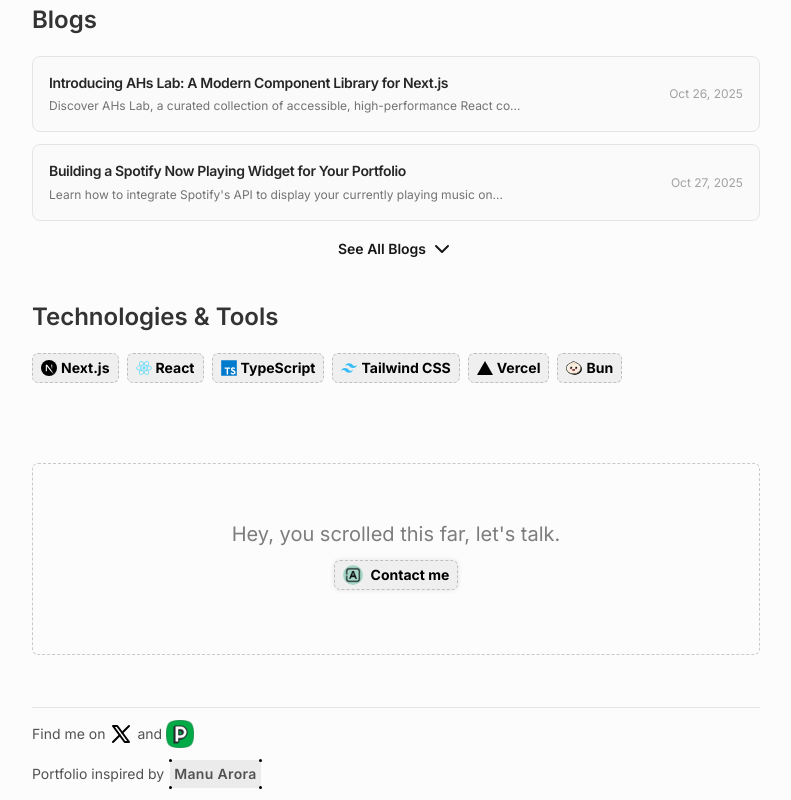
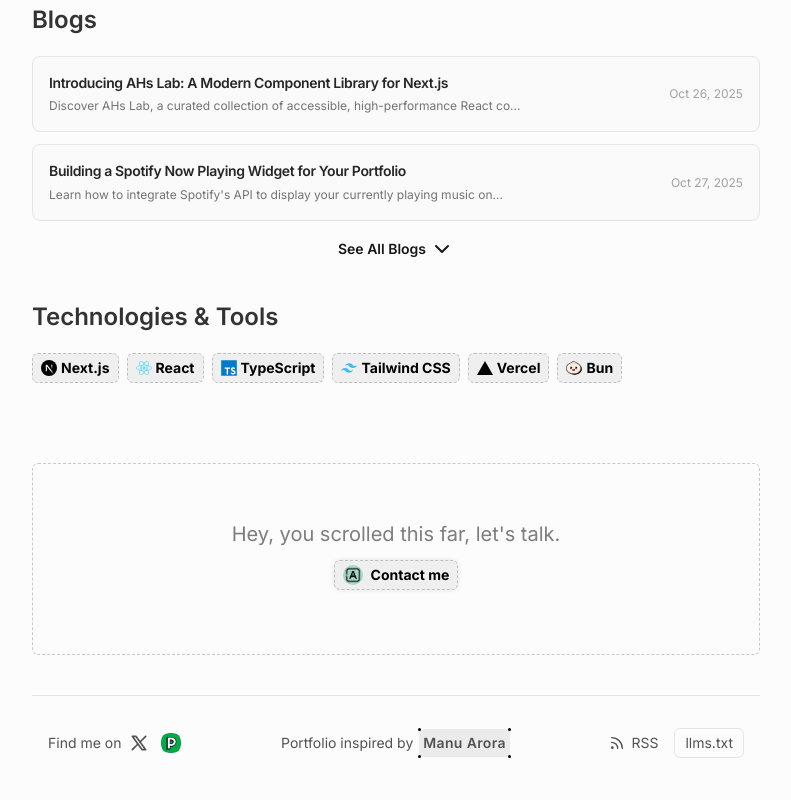
Before and after one commit to ahadsheikh1814/Ahs, a Next.js app: page / in a window 1280 px wide. Shown: the part 1633-2433 px from the top of the page, without its empty margins (244-1035 px from the left). Built offline with nearby package versions, Linux system fonts and the light colour scheme; no server answers.

Commit message:
feat(footer): enhance footer layout with social links and add RSS feed feat(llms): create llms.txt for project and author information

```diff
--- a/components/layout/Footer.tsx
+++ b/components/layout/Footer.tsx
@@ -1,41 +1,82 @@
-import { IconBrandX } from "@tabler/icons-react";
+import { IconBrandX, IconRss } from "@tabler/icons-react";
 import Image from "next/image";
 import React from "react";
 import HighLightText from "../elements/HighLightText";
 
 const Footer = () => {
   return (
-    <div className="relative mx-auto h-full w-full  py-3 text-sm">
-      <div className="flex w-full gap-1 items-center border-t border-neutral-200 py-3  dark:border-neutral-700">
-        <p className="text-neutral-600 dark:text-neutral-400">Find me on </p>
-        <div className="flex items-center justify-center gap-1">
-          <a href="https://x.com/AhadSheikh1814_">
-            <IconBrandX />
+    <footer className="relative mx-auto w-full border-t border-neutral-200 dark:border-neutral-800">
+      <div className="mx-auto max-w-7xl px-4 py-8">
+        <div className="flex flex-col gap-6 md:flex-row md:items-center md:justify-between">
+
+          {/* Left Section - Social Links */}
+          <div className="flex flex-wrap items-center gap-2 text-sm">
+            <span className="text-neutral-600 dark:text-neutral-400">
+              Find me on
+            </span>
+
+            <div className="flex items-center gap-3">
+              <a
+                href="https://x.com/AhadSheikh1814_"
+                className="text-neutral-600 transition-colors hover:text-neutral-900 dark:text-neutral-400 dark:hover:text-neutral-100"
+                aria-label="Twitter/X"
+              >
+                <IconBrandX className="h-5 w-5" />
               </a>
-          <span className="text-neutral-600 dark:text-neutral-400"> and </span>
+
               <a
                 href="https://peerlist.io/ahadsheikh"
-            className="block h-7 w-7 overflow-hidden"
+                className="block h-5 w-5 overflow-hidden rounded transition-opacity hover:opacity-80"
+                aria-label="Peerlist"
               >
                 <Image
-              src={"/peerlist.webp"}
+                  src="/peerlist.webp"
                   alt="Peerlist"
-              width={500}
-              height={500}
+                  width={20}
+                  height={20}
                   className="h-full w-full object-cover"
                 />
               </a>
             </div>
           </div>
-      <h3 className="flex flex-wrap items-center gap-1.5 text-neutral-600 dark:text-neutral-400">
-        Portfolio inspired by{" "}
-        <span>
+
+          {/* Center Section - Credits */}
+          <div className="flex flex-wrap items-center gap-1.5 text-sm text-neutral-600 dark:text-neutral-400">
+            <span>Portfolio inspired by</span>
+
             <HighLightText>
-            <a href="https://manuarora.in/">Manu Arora</a>
+              <a
+                href="https://manuarora.in/"
+                className="transition-colors hover:text-neutral-900 dark:hover:text-neutral-100"
+              >
+                Manu Arora
+              </a>
             </HighLightText>
-        </span>{" "}
-      </h3>
           </div>
+
+          {/* Right Section - RSS & AI Links */}
+          <div className="flex items-center gap-4 text-sm">
+            <a
+              href="/rss"
+              className="flex items-center gap-1.5 text-neutral-600 transition-colors hover:text-neutral-900 dark:text-neutral-400 dark:hover:text-neutral-100"
+              aria-label="RSS Feed"
+            >
+              <IconRss className="h-4 w-4" />
+              <span>RSS</span>
+            </a>
+
+            <a
+              href="/llms.txt"
+              className="rounded-md border border-neutral-200 px-2.5 py-1 text-neutral-600 transition-colors hover:border-neutral-300 hover:bg-neutral-50 hover:text-neutral-900 dark:border-neutral-800 dark:text-neutral-400 dark:hover:border-neutral-700 dark:hover:bg-neutral-900 dark:hover:text-neutral-100"
+              aria-label="LLMs.txt"
+            >
+              llms.txt
+            </a>
+          </div>
+
+        </div>
+      </div>
+    </footer>
   );
 };
 
```
Also changed, not shown: public/llms.txt (added). Lines whose indentation alone changed are shown as unchanged.
